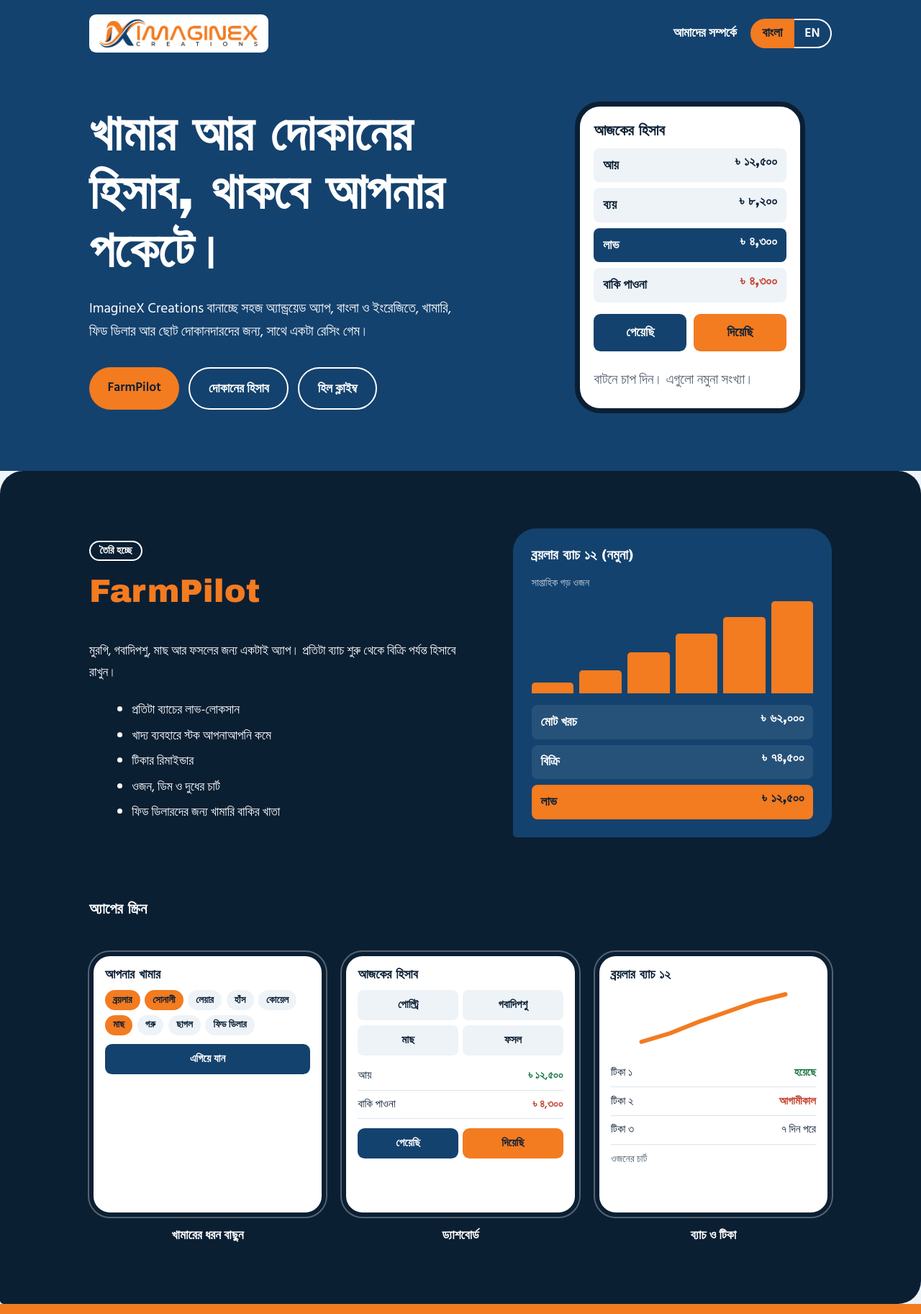
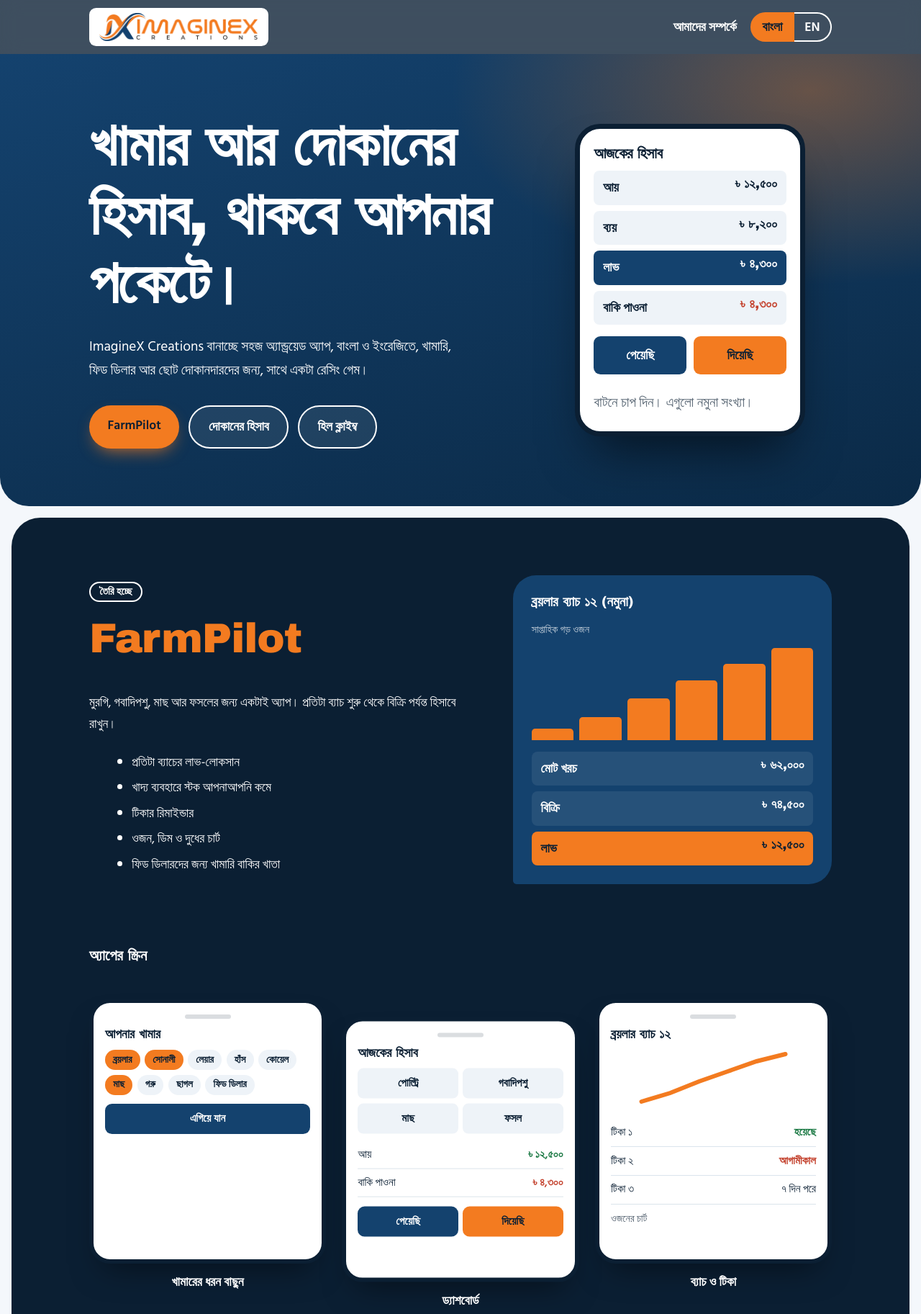
Before and after one commit to imaginexcreation/Pocketly, a plain HTML site: page index.html in a window 1280 px wide. Shown: the top 1825 px of the page at 72% size. Drawn offline with Linux system fonts and the light colour scheme; a web font is replaced by a local one.

Commit message:
Add files via upload

```diff
--- a/index.html
+++ b/index.html
@@ -118,15 +118,46 @@ figcaption{margin-top:.7rem;font-weight:600;text-align:center}
 .hr{display:flex;align-items:center;gap:1.2rem}
 .hr>a{color:var(--white);font-weight:600;text-decoration:none}
 .hr>a:hover{text-decoration:underline}
+
+/* modern layer */
+html{scroll-padding-top:5rem}
+body{background:#f4f7fb}
+.top{position:sticky;top:0;z-index:30;background:rgba(11,31,51,.78);-webkit-backdrop-filter:blur(14px) saturate(1.4);backdrop-filter:blur(14px) saturate(1.4)}
+.top header{padding:.7rem 0}
+.hero{background:radial-gradient(48rem 26rem at 88% 8%,rgba(243,123,32,.38),transparent 65%),linear-gradient(165deg,#14426e 0%,#0b2a47 100%);padding-top:2rem;border-radius:0 0 2.5rem 2.5rem}
+h1{letter-spacing:-.025em}
+.hero h1{font-size:clamp(2.6rem,7vw,5.2rem)}
+.btn{box-shadow:0 10px 24px -10px rgba(243,123,32,.9)}
+.btn.alt{box-shadow:none;background:rgba(255,255,255,.08)}
+.phone{box-shadow:0 40px 70px -25px rgba(0,0,0,.6)}
+.pro,.how,.contact{margin:1rem;border-radius:2.5rem}
+.contact{background:var(--white)}
+h3.big,h2{letter-spacing:-.02em}
+h3.big{font-size:clamp(2.2rem,5vw,3.6rem)}
+.scr{box-shadow:0 24px 44px -20px rgba(0,0,0,.5)}
+.scr::before{content:"";display:block;width:4rem;height:.35rem;border-radius:999px;background:var(--ink);opacity:.15;margin:0 auto .8rem}
+@media(min-width:821px){.screens figure:nth-child(2){transform:translateY(1.6rem)}.screens{padding-bottom:1.6rem}}
+.both{background:none}
+.both ul{display:grid;grid-template-columns:repeat(auto-fit,minmax(11rem,1fr));gap:.8rem}
+.both li{border-radius:1.5rem;padding:1.6rem 1.3rem;font:800 1.25rem/1.3 var(--display);background:var(--white)}
+.both li:nth-child(1){background:var(--sun)}
+.both li:nth-child(3){background:var(--paddy);color:var(--white)}
+.both li:nth-child(5){background:var(--ink);color:var(--white)}
+@keyframes up{from{opacity:0;transform:translateY(16px)}}
+.hero h1,.hero p,.hero .ctas,.hero .phone{animation:up .7s cubic-bezier(.2,.7,.2,1) both}
+.hero p{animation-delay:.1s}.hero .ctas{animation-delay:.2s}.hero .phone{animation-delay:.3s}
+@media(prefers-reduced-motion:reduce){.hero h1,.hero p,.hero .ctas,.hero .phone{animation:none}}
 </style>
 </head>
 <body>
-<div class="hero">
- <div class="wrap">
+<div class="top"><div class="wrap">
   <header>
    <a class="logo" href="#" aria-label="ImagineX Creations"><img src="logo.png" alt="ImagineX Creations"></a>
    <div class="hr"><a href="about.html" data-bn="আমাদের সম্পর্কে">About</a><div class="lang" role="group" aria-label="Language"><button id="bn" aria-pressed="true">বাংলা</button><button id="en" aria-pressed="false">EN</button></div></div>
   </header>
+ </div></div>
+<div class="hero">
+ <div class="wrap">
   <div>
    <div>
     <h1 data-bn="খামার আর দোকানের হিসাব, থাকবে আপনার পকেটে।">Farm and shop accounts, in your pocket.</h1>
```
Also changed, not shown: about.html (+33 -2 lines).
